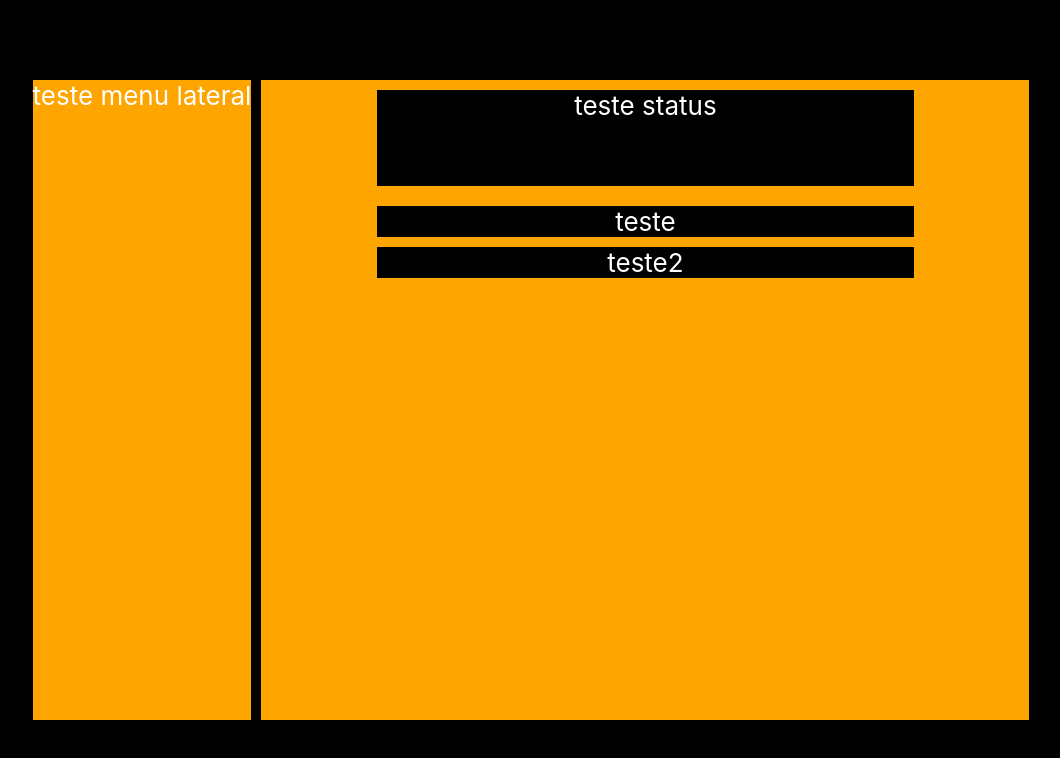
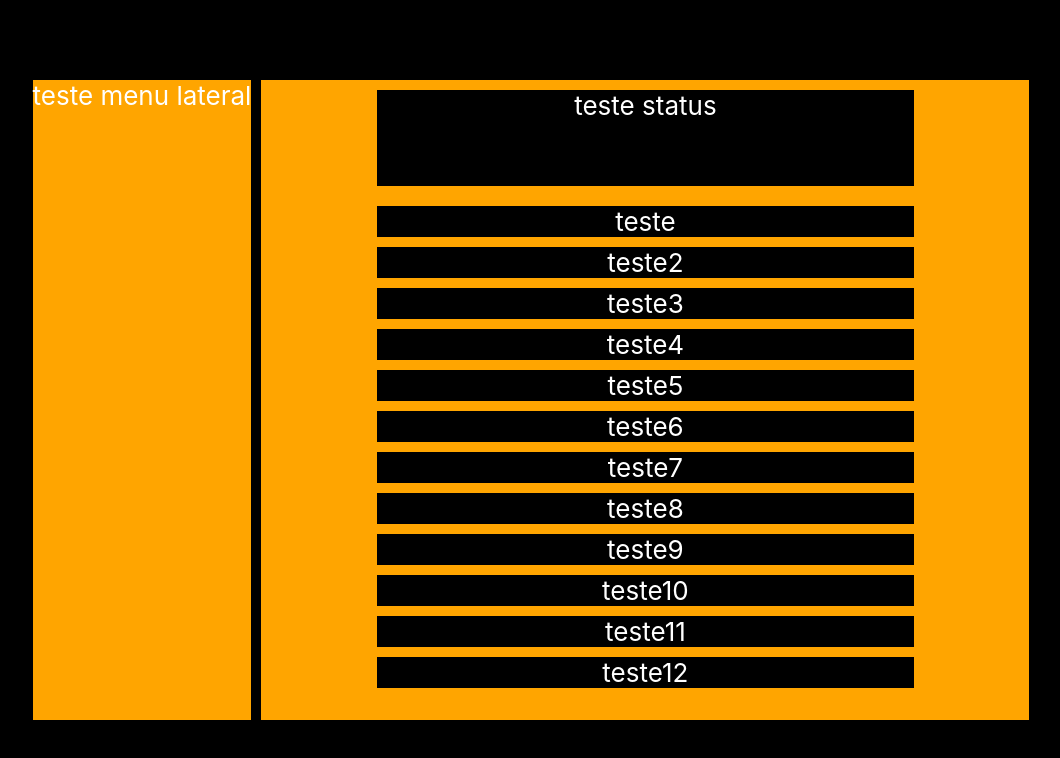
Before and after one commit to Odorizzi1/Curious-App, a React (Create React App) app: page / in a window 1280 px wide. Shown: the top 758 px of the page, without its empty margins (109-1169 px from the left). Built offline with nearby package versions, Linux system fonts and the light colour scheme.

Commit message:
Update Questions.js

```diff
--- a/src/components/Questions.js
+++ b/src/components/Questions.js
@@ -6,7 +6,33 @@ let teste = [
     },
     {
         name: "teste2"
-    }
+    },
+    {
+        name: "teste3"
+    },
+    {
+        name: "teste4"
+    }, {
+        name: "teste5"
+    },
+    {
+        name: "teste6"
+    }, {
+        name: "teste7"
+    },
+    {
+        name: "teste8"
+    }, {
+        name: "teste9"
+    },
+    {
+        name: "teste10"
+    }, {
+        name: "teste11"
+    },
+    {
+        name: "teste12"
+    },
 ]
 
 
```
